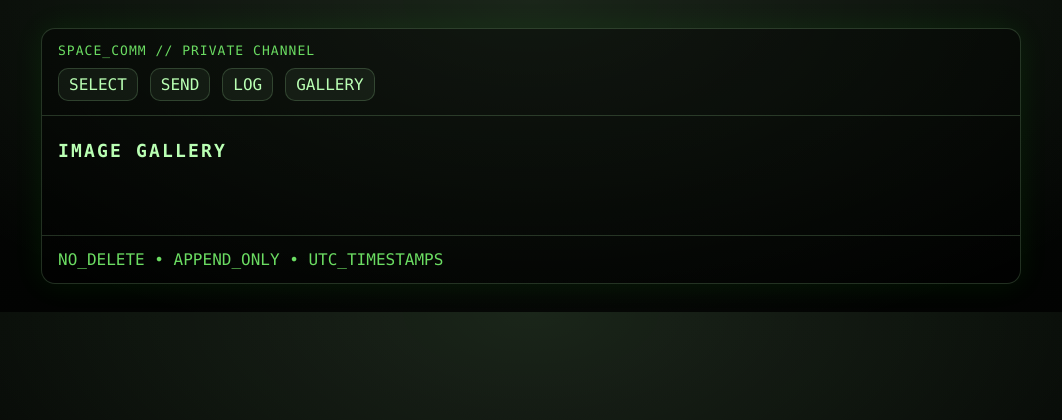
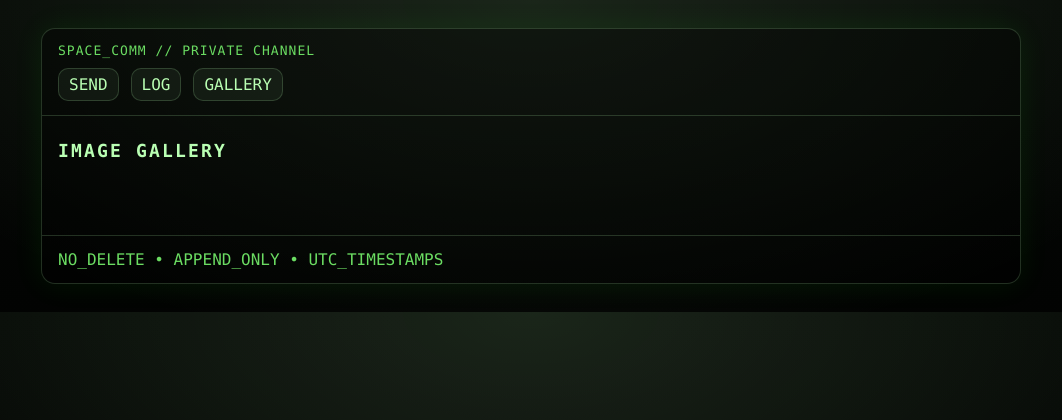
Before and after one commit to aete0417-dev/space-comm, a Flask app: page /gallery in a window 1280 px wide. Shown: the top 420 px of the page, without its empty margins (109-1171 px from the left). Run offline with Flask 3, Linux system fonts and the light colour scheme; the visitor is signed in with stand-in values (Sample User, id 1).

Commit message:
Fix base  page and update styles

```diff
--- a/templates/base.html
+++ b/templates/base.html
@@ -3,21 +3,17 @@
 <head>
   <meta charset="UTF-8">
   <title>SPACE_COMM</title>
-
-  <meta name="viewport" content="width=device-width, initial-scale=1.0">
   <link rel="stylesheet" href="{{ url_for('static', filename='style.css') }}">
 </head>
+<body>
 
-<body>
 <div class="frame">
-
   <header class="header">
     <div class="brand">SPACE_COMM // PRIVATE CHANNEL</div>
     <nav class="nav">
-        <a href="{{ url_for('select', token=session.get('token')) }}">SELECT</a>
-        <a href="{{ url_for('send', token=session.get('token')) }}">SEND</a>
-        <a href="{{ url_for('log_page', token=session.get('token')) }}">LOG</a>
-        <a href="{{ url_for('gallery', token=session.get('token')) }}">GALLERY</a>
+      <a href="{{ url_for('send') }}">SEND</a>
+      <a href="{{ url_for('log_page') }}">LOG</a>
+      <a href="{{ url_for('gallery') }}">GALLERY</a>
     </nav>
   </header>
 
@@ -28,6 +24,11 @@
   <footer class="footer">
     NO_DELETE • APPEND_ONLY • UTC_TIMESTAMPS
   </footer>
+</div>
+
+</body>
+</html>
+
 
   </div>
 </body>
```
Lines whose indentation alone changed are shown as unchanged.
